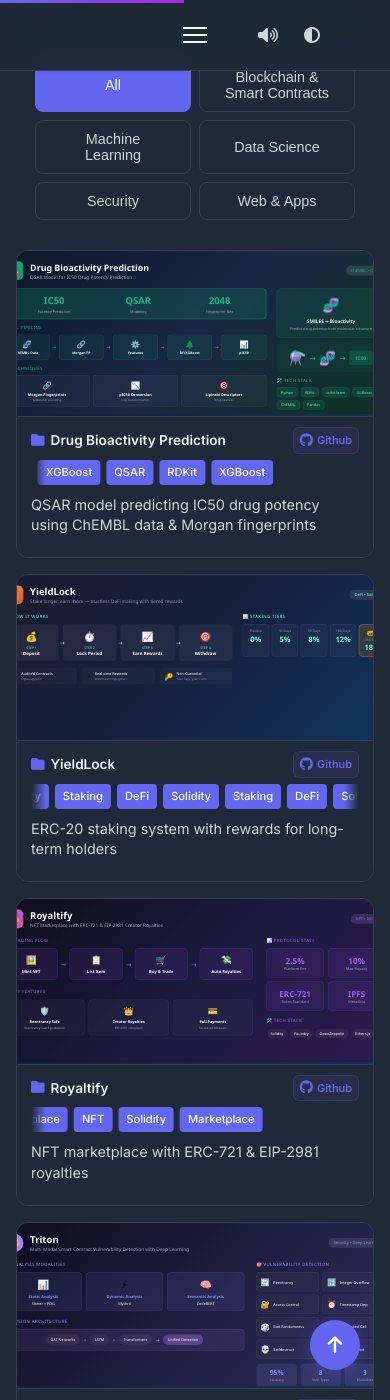
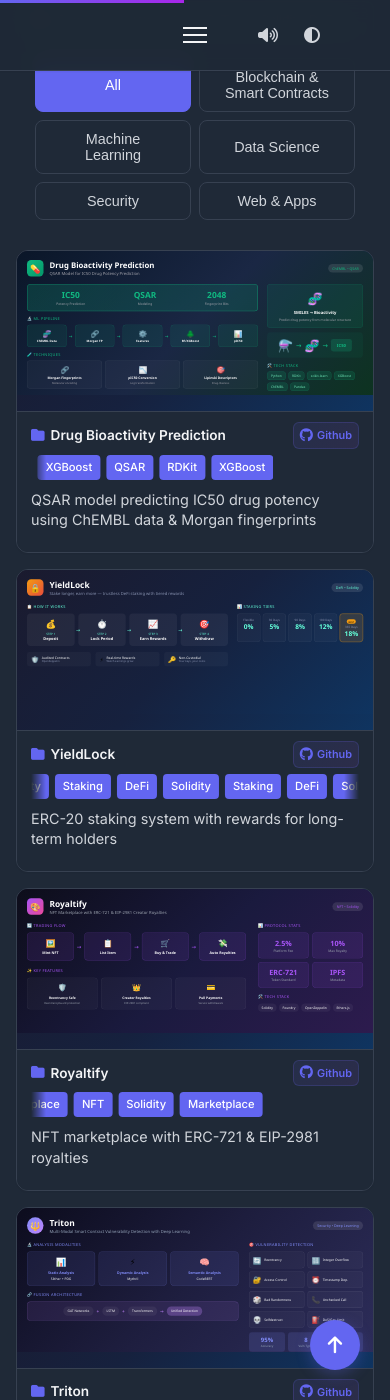
Before and after one commit to atahabilder1/atahabilder1.github.io, a Jekyll site: the page index.html, which Jekyll copies as it is, in a window 390 px wide and 1400 px high, scrolled down 5908 px. Built offline with Jekyll 4.4.1, drawn with Linux system fonts in a browser that asks for light colours.

Commit message:
Fixed mobile project card preview scaling and layout

```diff
--- a/css/style.css
+++ b/css/style.css
@@ -1861,7 +1861,7 @@
     }
 
     .visual-preview {
-        height: 165px;
+        height: 160px;
         overflow: hidden;
         position: relative;
     }
@@ -1869,7 +1869,7 @@
     .visual-preview iframe {
         position: absolute;
         left: 50%;
-        transform: translateX(-50%) scale(0.34);
+        transform: translateX(-50%) scale(0.30);
         transform-origin: top center;
     }
 
```
